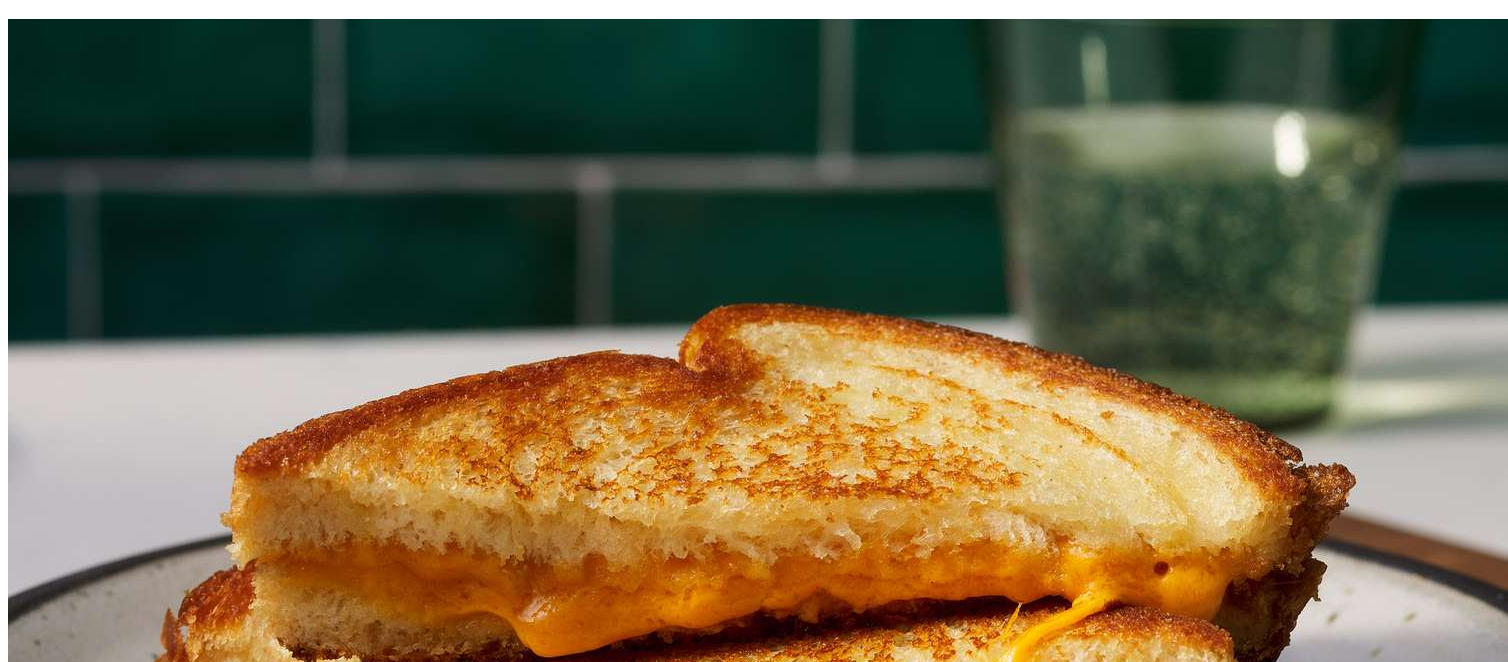
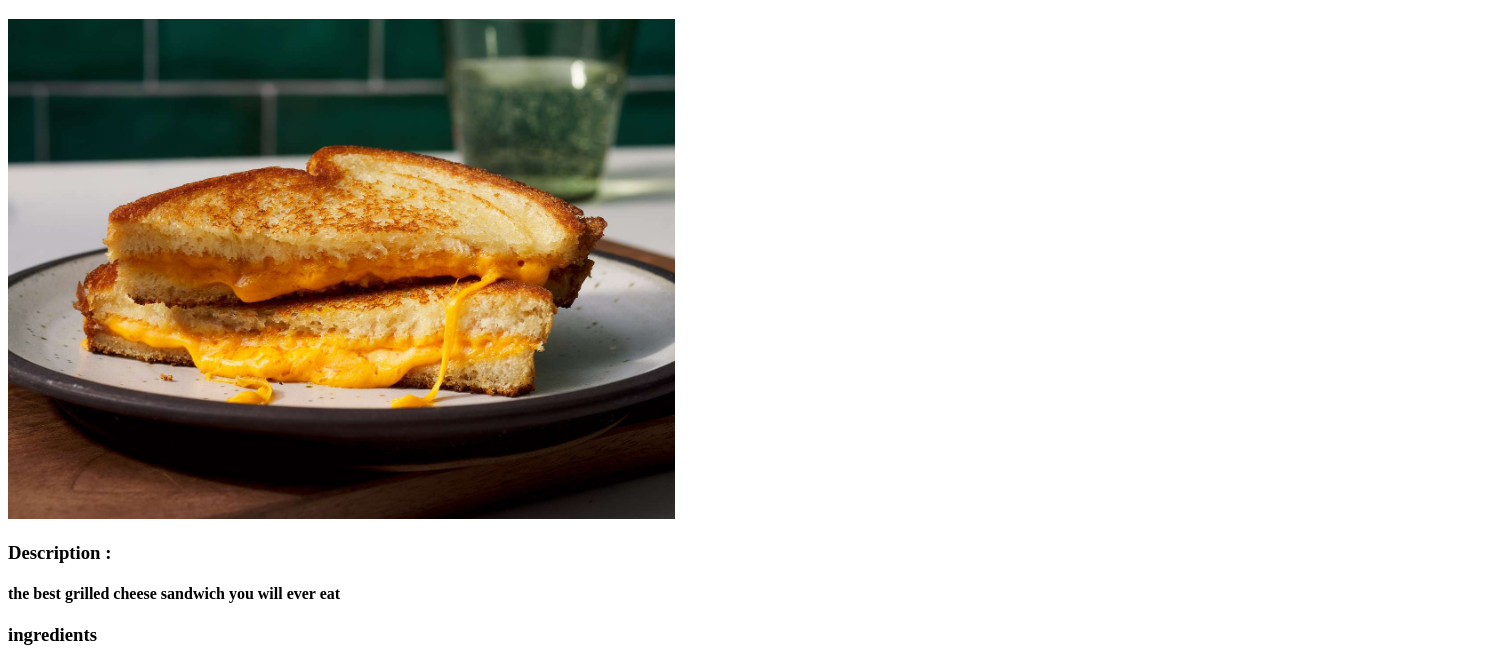
Before and after one commit to Ahmedhatem545/recipe_site, a plain HTML site: page recipes/grilled_cheese.html in a window 1280 px wide. Shown: the part 61-723 px from the top of the page, 1508 px wide, since content can reach past the window. Drawn offline with Linux system fonts and the light colour scheme.

Commit message:
fixed the image size in meat balls and grilled chaees

```diff
--- a/recipes/grilled_cheese.html
+++ b/recipes/grilled_cheese.html
@@ -7,7 +7,8 @@
 </head>
 <body>
     <h1>grilled cheese sandwich </h1>
-    <img src="../img/grilled.jpg">
+    <img src="../img/grilled.jpg" height="500
+    ">
     <h3>Description :</h3>
     <p><h4>the best grilled cheese sandwich you will ever eat</h4></p>
     <p>
```
Also changed, not shown: recipes/meat-ball.html (+1 -1 lines).
